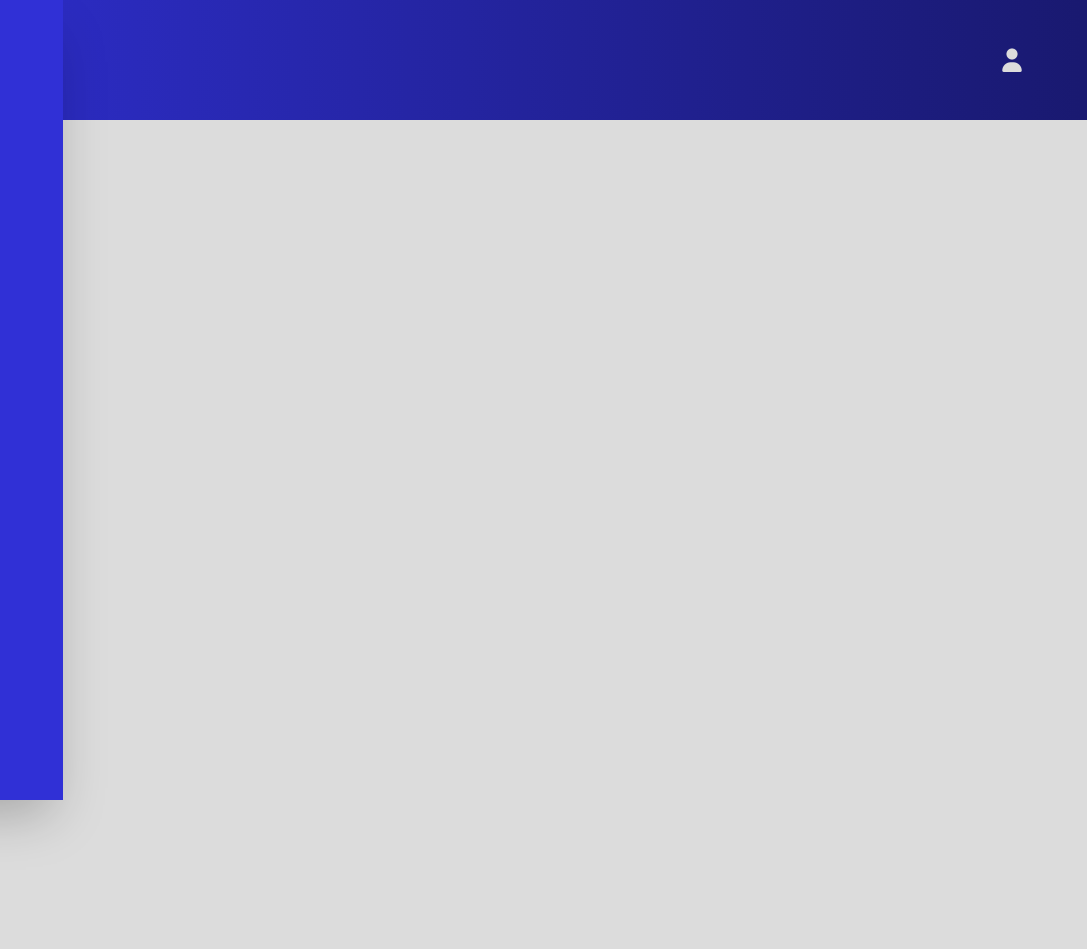
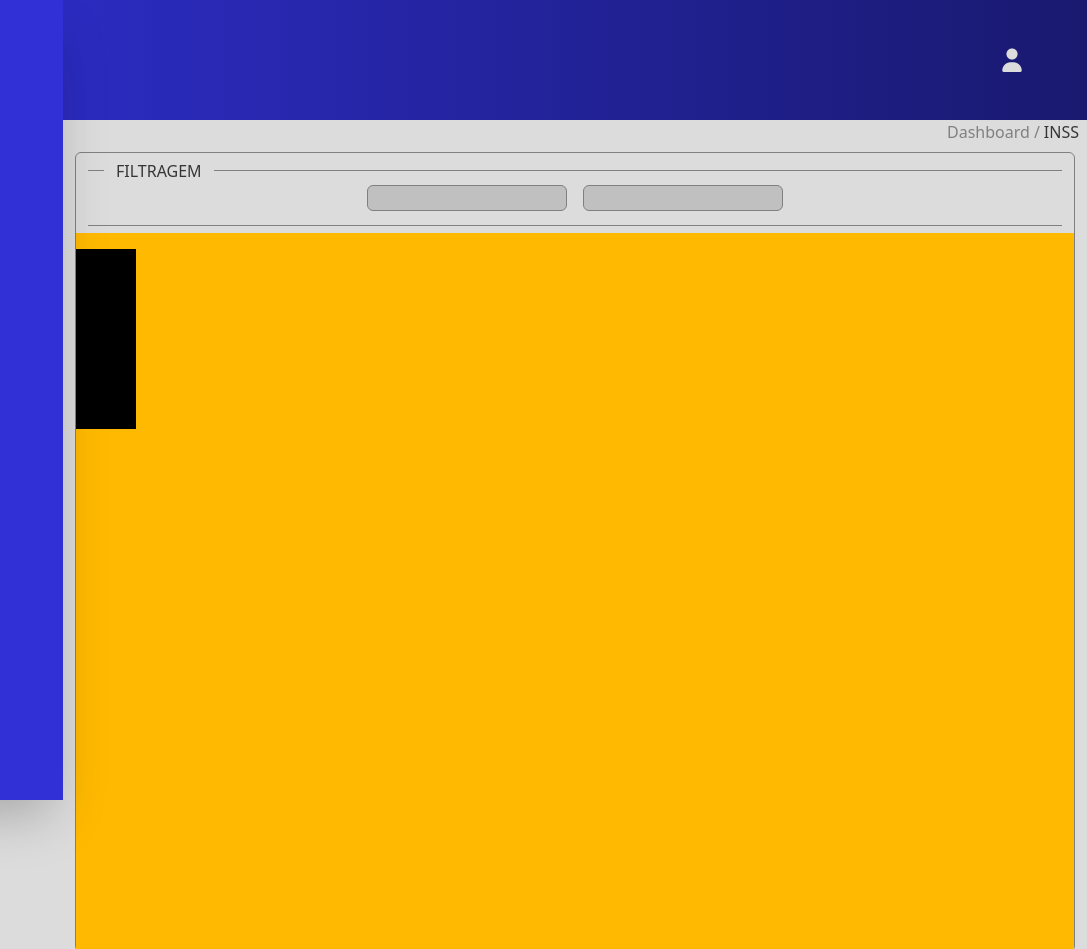
Before and after one commit to vini-lucas/zema-laravel-layout, a website: page src/list_inss.html in a window 1280 px wide. Shown: the top 949 px of the page, without its empty margins (193-1280 px from the left). Before the commit the page ends 800 px from the top, so only its background shows below. Drawn offline with nearby package versions, Linux system fonts and the light colour scheme.

Commit message:
feat: implementando tela de listar INSS

```diff
--- a/src/list_inss.html
+++ b/src/list_inss.html
@@ -9,19 +9,20 @@
     <title>Zema</title>
 </head>
 
-<body class="bg-[#DCDCDC] min-h-screen">
+<body class="bg-[#DCDCDC] min-h-screen overflow-hidden">
 
+    <!-- Sidebar -->
     <div class="flex">
         <aside
             class="bg-[#3030D6] w-64 inset-y-0 fixed left-0 shadow-2xl transform -translate-x-full sm:translate-x-0 transition-transform duration-300 ease-in-out p-5 mt"
             id="aside">
             <button class="flex ml-45 mt-5 cursor-pointer sm:hidden" onclick="return openNavbar()">
-                <i class="fa-solid fa-x text-xl text-[#DCDCDC]"></i>
+                <i class="fa-solid fa-xmark text-xl text-[#DCDCDC]"></i>
             </button>
+        </aside>
     </div>
 
-    </aside>
-
+    <!-- Navbar -->
     <nav class="bg-linear-to-l from-[#191970] to-[#3030D6] h-30 w-full flex items-center justify-between p-5">
 
         <button id="buttonOpenSidebar" class="flex ml-10 cursor-pointer">
@@ -32,6 +33,42 @@
             <i class="fa-solid fa-user text-2xl text-[#DCDCDC]"></i>
         </div>
     </nav>
+
+    <!-- Trilha de navegação -->
+     <div class="h-1/3 w-full inline-flex gap-1 justify-end pr-2">
+                <h6 class="text-[#808080]">Dashboard</h6>
+                <span class="text-[#808080]">/</span>
+                <h6 class="text-[#363636]">INSS</h6>
+            </div>
+
+    <!-- Conteúdo -->
+    <section class="h-screen border border-solid border-[#808080] rounded-md mx-3 my-2 sm:ml-67 transform duration-300 ease-in-out">
+
+        <!-- Filtragem de propostas -->
+        <div class="h-20 w-full flex-col">
+
+            <div class="h-7 w-full inline-flex items-center gap-3">
+                <span class="bg-[#808080] h-px flex-0.5 w-4 ml-3"></span>
+                <h2 class="text-[#363636]">FILTRAGEM</h2>
+                <div class="bg-[#808080] h-px flex-1 mr-3"></div>
+            </div>
+
+            <div class="w-full h-1/3 inline-flex justify-center gap-4">
+                <div class="bg-[#C0C0C0] w-50 h-full border border-solid border-[#808080] rounded-md ml-3"></div>
+                <div class="bg-[#C0C0C0] w-50 h-full border border-solid border-[#808080] rounded-md mr-3"></div>
+            </div>
+
+            <div class="bg-[#808080] h-px mx-3 mt-2"></div>
+        </div>
+
+        <!-- Listagem das propostas -->
+        <div class="h-full w-full bg-amber-400 grid-cols-1 py-4">
+            <div class="bg-black w-15 h-15"></div>
+            <div class="bg-black w-15 h-15"></div>
+            <div class="bg-black w-15 h-15"></div>
+        </div>
+
+    </section>
 
     <script src="https://cdn.jsdelivr.net/npm/gsap@3.14.1/dist/gsap.min.js"></script>
     <script>
```
Also changed, not shown: src/output.css.
